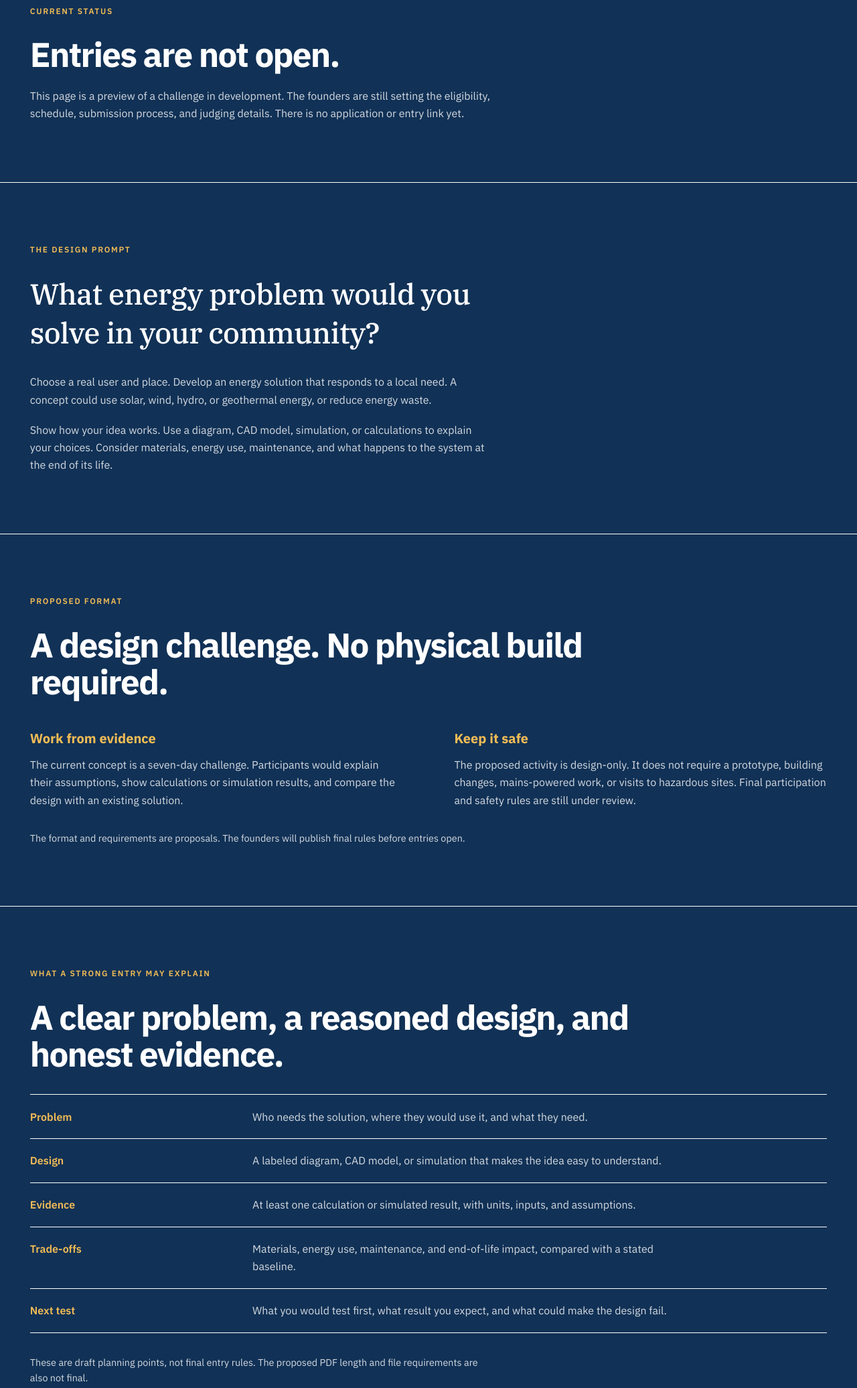
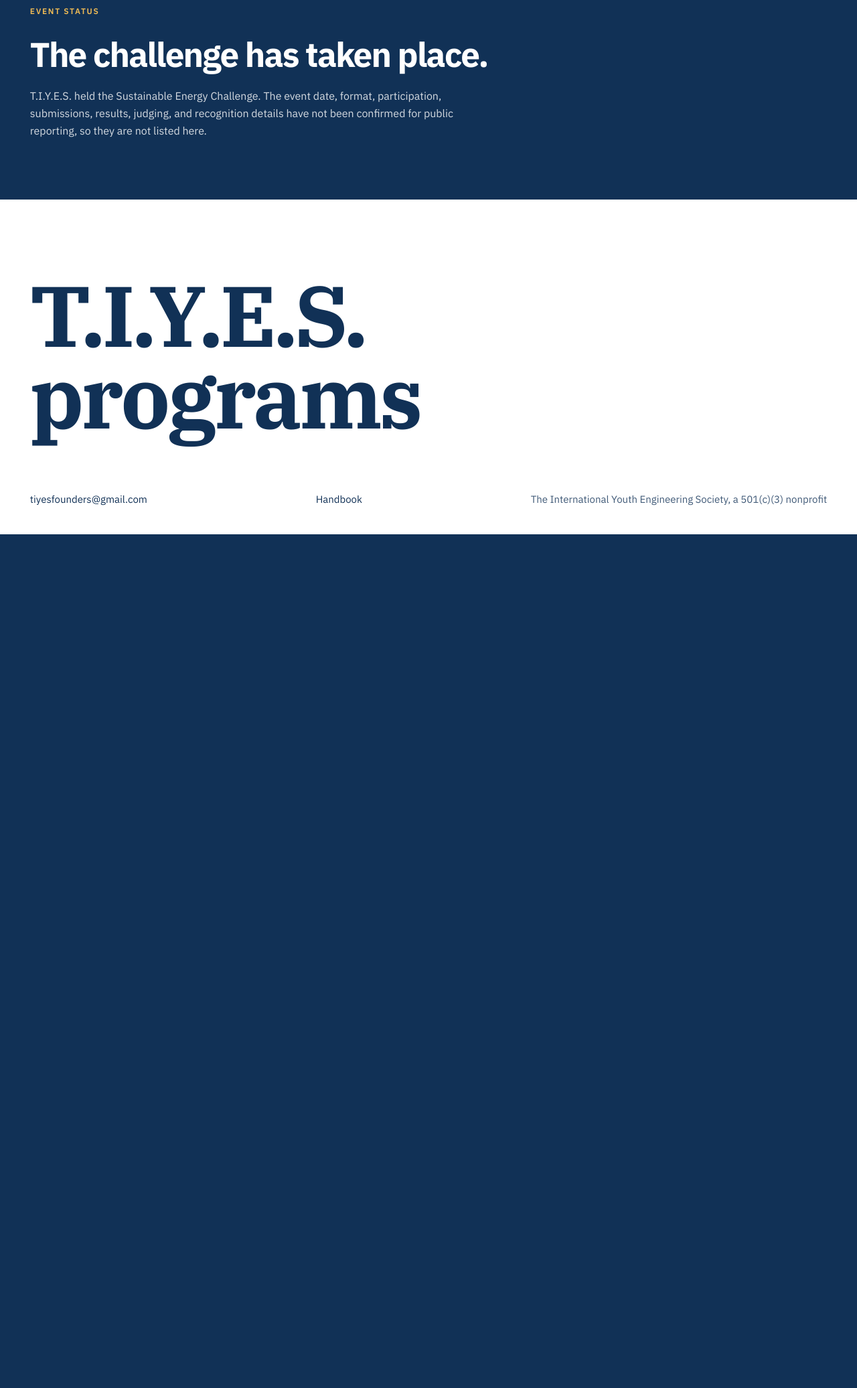
Before and after one commit to prahaladtalur/TIYES, a website: page competition.html in a window 1280 px wide. Shown: the part 660-2733 px from the top of the page at 67% size. After the commit the page ends 1458 px from the top, so only its background shows below. Drawn offline with Linux system fonts and the light colour scheme.

Commit message:
Update Sustainable Energy Challenge page

```diff
--- a/competition.html
+++ b/competition.html
@@ -4,7 +4,7 @@
   <meta charset="UTF-8">
   <meta name="viewport" content="width=device-width, initial-scale=1">
   <title>Sustainable Energy Challenge | T.I.Y.E.S</title>
-  <meta name="description" content="Preview the proposed T.I.Y.E.S. Sustainable Energy Challenge. Entries are not open while details are being finalized.">
+  <meta name="description" content="The T.I.Y.E.S. Sustainable Energy Challenge has taken place. Event details are limited to information verified for public reporting.">
   <link rel="preconnect" href="https://fonts.googleapis.com">
   <link rel="preconnect" href="https://fonts.gstatic.com" crossorigin>
   <link href="https://fonts.googleapis.com/css2?family=IBM+Plex+Sans:wght@400;500;600;700&family=IBM+Plex+Serif:wght@500;600;700&display=swap" rel="stylesheet">
@@ -29,68 +29,18 @@
   </nav>
 
   <header class="hero chapter-hero competition-hero">
-    <p class="section-label">Challenge preview · In development</p>
-    <h1 class="hero-headline">Design for a better energy future.</h1>
-    <p class="hero-subline">The proposed T.I.Y.E.S. Sustainable Energy Challenge asks students to solve a real energy problem in their community.</p>
+    <p class="section-label">Past event</p>
+    <h1 class="hero-headline">Sustainable Energy Challenge.</h1>
+    <p class="hero-subline">A T.I.Y.E.S. engineering competition focused on sustainable energy.</p>
   </header>
 
   <main class="competition-page">
     <section class="competition-status" aria-labelledby="status-title">
       <div class="competition-status-copy">
-        <p class="section-label">Current status</p>
-        <h2 id="status-title">Entries are not open.</h2>
-        <p>This page is a preview of a challenge in development. The founders are still setting the eligibility, schedule, submission process, and judging details. There is no application or entry link yet.</p>
+        <p class="section-label">Event status</p>
+        <h2 id="status-title">The challenge has taken place.</h2>
+        <p>T.I.Y.E.S. held the Sustainable Energy Challenge. The event date, format, participation, submissions, results, judging, and recognition details have not been confirmed for public reporting, so they are not listed here.</p>
       </div>
-    </section>
-
-    <section class="competition-prompt" aria-labelledby="prompt-title">
-      <p class="section-label">The design prompt</p>
-      <h2 id="prompt-title" class="mission-line">What energy problem would you solve in your community?</h2>
-      <p class="competition-body">Choose a real user and place. Develop an energy solution that responds to a local need. A concept could use solar, wind, hydro, or geothermal energy, or reduce energy waste.</p>
-      <p class="competition-body">Show how your idea works. Use a diagram, CAD model, simulation, or calculations to explain your choices. Consider materials, energy use, maintenance, and what happens to the system at the end of its life.</p>
-    </section>
-
-    <section class="competition-format" aria-labelledby="format-title">
-      <p class="section-label">Proposed format</p>
-      <h2 id="format-title">A design challenge. No physical build required.</h2>
-      <div class="competition-columns">
-        <div>
-          <h3>Work from evidence</h3>
-          <p>The current concept is a seven-day challenge. Participants would explain their assumptions, show calculations or simulation results, and compare the design with an existing solution.</p>
-        </div>
-        <div>
-          <h3>Keep it safe</h3>
-          <p>The proposed activity is design-only. It does not require a prototype, building changes, mains-powered work, or visits to hazardous sites. Final participation and safety rules are still under review.</p>
-        </div>
-      </div>
-      <p class="competition-note">The format and requirements are proposals. The founders will publish final rules before entries open.</p>
-    </section>
-
-    <section class="competition-submission" aria-labelledby="submission-title">
-      <p class="section-label">What a strong entry may explain</p>
-      <h2 id="submission-title">A clear problem, a reasoned design, and honest evidence.</h2>
-      <ul class="competition-list">
-        <li><span>Problem</span><p>Who needs the solution, where they would use it, and what they need.</p></li>
-        <li><span>Design</span><p>A labeled diagram, CAD model, or simulation that makes the idea easy to understand.</p></li>
-        <li><span>Evidence</span><p>At least one calculation or simulated result, with units, inputs, and assumptions.</p></li>
-        <li><span>Trade-offs</span><p>Materials, energy use, maintenance, and end-of-life impact, compared with a stated baseline.</p></li>
-        <li><span>Next test</span><p>What you would test first, what result you expect, and what could make the design fail.</p></li>
-      </ul>
-      <p class="competition-note">These are draft planning points, not final entry rules. The proposed PDF length and file requirements are also not final.</p>
-    </section>
-
-    <section class="competition-judging" aria-labelledby="judging-title">
-      <p class="section-label">Review and recognition</p>
-      <h2 id="judging-title">Details will be shared when they are confirmed.</h2>
-      <p class="competition-body">The challenge's judging panel, evaluation process, and any recognition are not final. No judges, prizes, results date, or publication of entries are confirmed.</p>
-      <p class="competition-body">T.I.Y.E.S. organizes this proposed challenge. UC Berkeley is not a sponsor or endorser. Any judge affiliations will be described only after participation is confirmed.</p>
-    </section>
-
-    <section class="competition-updates" aria-labelledby="updates-title">
-      <p class="section-label">Updates</p>
-      <h2 id="updates-title">We will post the final details here.</h2>
-      <p class="competition-body">Before entries open, this page will include the approved timeline, eligibility, rules, judging process, privacy information, and tested submission link.</p>
-      <p class="competition-body">Questions about T.I.Y.E.S. can go to <a href="mailto:tiyesfounders@gmail.com">tiyesfounders@gmail.com</a>.</p>
     </section>
   </main>
 
```
Also changed, not shown: index.html (+1 -1 lines).
